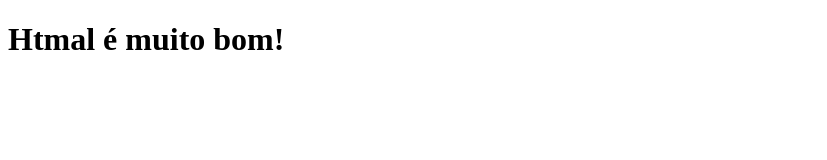
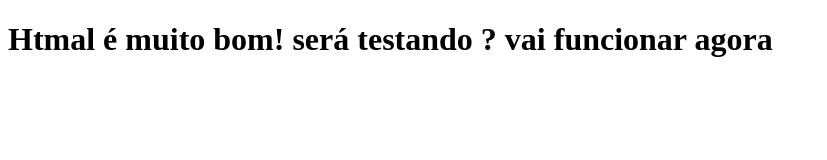
Before and after one commit to APDanemberg/Git_Paola, a plain HTML site: page index.html in a window 1280 px wide. Shown: the whole page, without its empty margins (0-827 px from the left). Drawn offline with Linux system fonts and the light colour scheme.

Commit message:
adicionando um teste

```diff
--- a/index.html
+++ b/index.html
@@ -7,6 +7,6 @@
     <title>Projeto Git</title>
 </head>
 <body>
-    <h1>Htmal é muito bom!</h1>
+    <h1>Htmal é muito bom!  será testando ? vai funcionar agora</h1>
 </body>
 </html>
```
